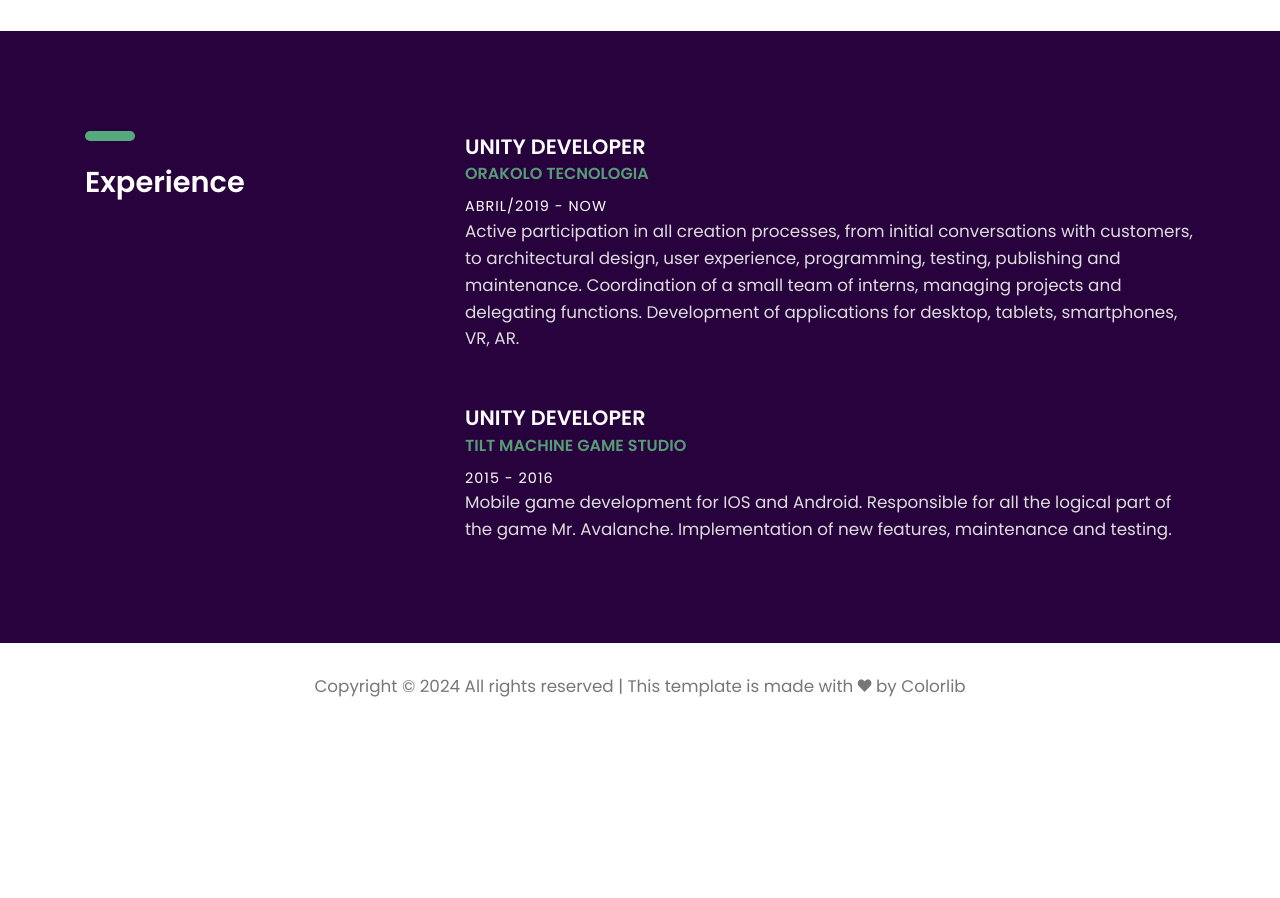
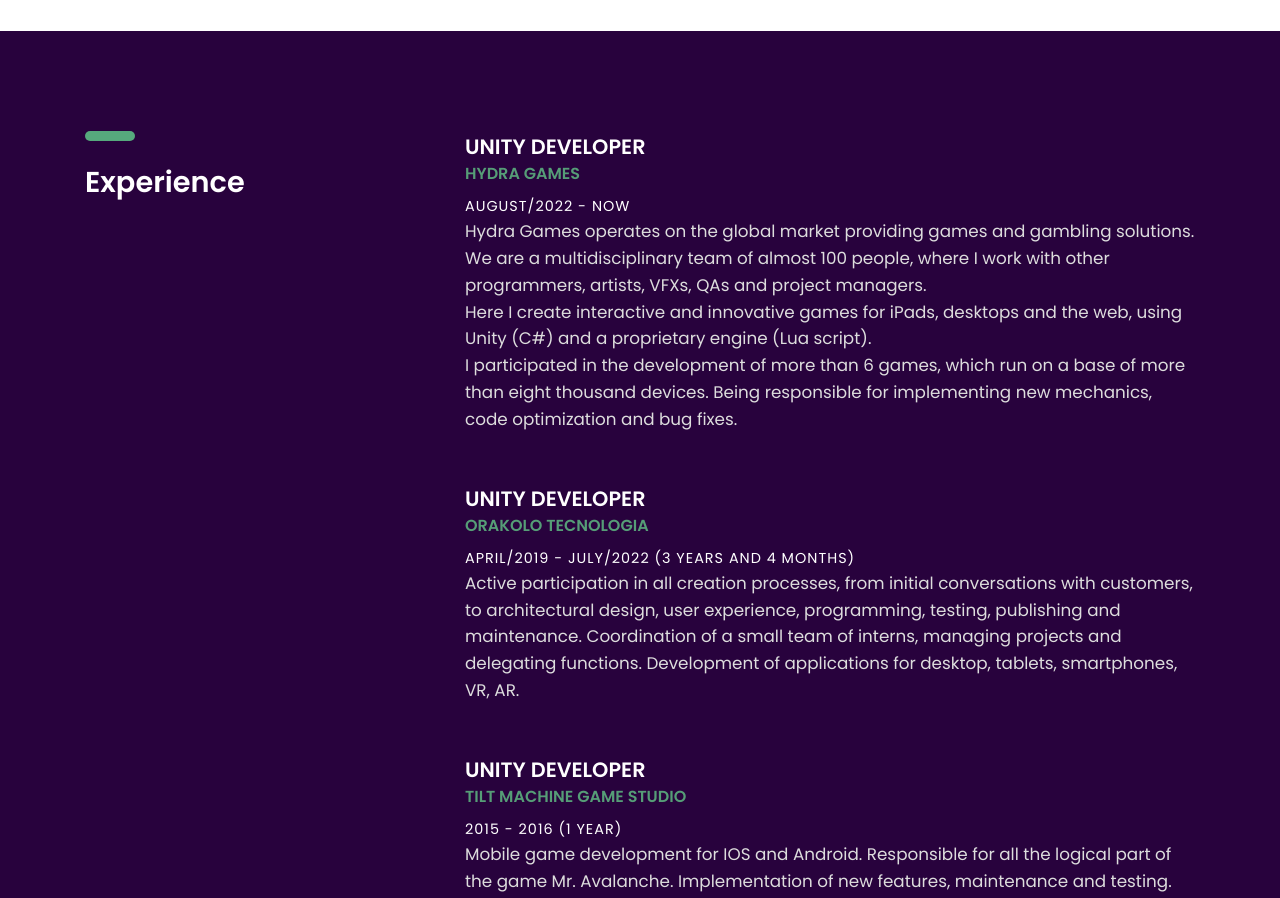
Before and after one commit to Sthuarty/Sthuarty.github.io, a plain HTML site: page index.html in a window 1280 px wide. Shown: the part 2300-3198 px from the top of the page. Before the commit the page ends 3030 px from the top, so only its background shows below. Drawn offline with Linux system fonts and the light colour scheme; files whose address does not match are found by name.

Commit message:
Atualização nas experiências

```diff
--- a/index.html
+++ b/index.html
@@ -257,8 +257,18 @@
 
                     <div class="experience margin-b-50">
                         <h4><b>UNITY DEVELOPER</b></h4>
+                        <h5 class="font-yellow"><b>HYDRA GAMES</b></h5>
+                        <h6 class="margin-t-10">AUGUST/2022 - NOW</h6>
+                        <p class="font-semi-white margin-b-30">Hydra Games operates on the global market providing games and gambling solutions.<br />
+                            We are a multidisciplinary team of almost 100 people, where I work with other programmers, artists, VFXs, QAs and project managers.<br />
+                            Here I create interactive and innovative games for iPads, desktops and the web, using Unity (C#) and a proprietary engine (Lua script).<br />
+                            I participated in the development of more than 6 games, which run on a base of more than eight thousand devices. Being responsible for implementing new mechanics, code optimization and bug fixes.</p>
+                    </div>
+
+                    <div class="experience margin-b-50">
+                        <h4><b>UNITY DEVELOPER</b></h4>
                         <h5 class="font-yellow"><b>ORAKOLO TECNOLOGIA</b></h5>
-                        <h6 class="margin-t-10">ABRIL/2019 - NOW</h6>
+                        <h6 class="margin-t-10">APRIL/2019 - JULY/2022 (3 YEARS AND 4 MONTHS)</h6>
                         <p class="font-semi-white margin-b-30">Active participation in all creation processes, from initial conversations with customers, to architectural design, user experience, programming, testing, publishing and maintenance. Coordination of a small team of interns, managing
                             projects and delegating functions. Development of applications for desktop, tablets, smartphones, VR, AR.</p>
                         <!-- <p>Unity</p>
@@ -272,15 +282,13 @@
                             <li>Aplicativos mobile</li>
                         </ul> -->
                     </div>
-                    <!-- experience -->
 
                     <div class="experience margin-b-50">
                         <h4><b>UNITY DEVELOPER</b></h4>
                         <h5 class="font-yellow"><b>TILT MACHINE GAME STUDIO</b></h5>
-                        <h6 class="margin-t-10">2015 - 2016</h6>
+                        <h6 class="margin-t-10">2015 - 2016 (1 YEAR)</h6>
                         <p class="font-semi-white margin-b-30">Mobile game development for IOS and Android. Responsible for all the logical part of the game Mr. Avalanche. Implementation of new features, maintenance and testing.</p>
                     </div>
-                    <!-- experience -->
 
                 </div>
                 <!-- col-sm-8 -->
```
Also changed, not shown: pt/index.html (+14 -8 lines).
